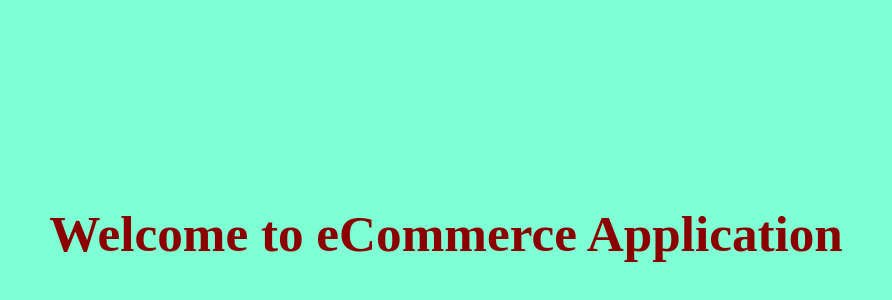
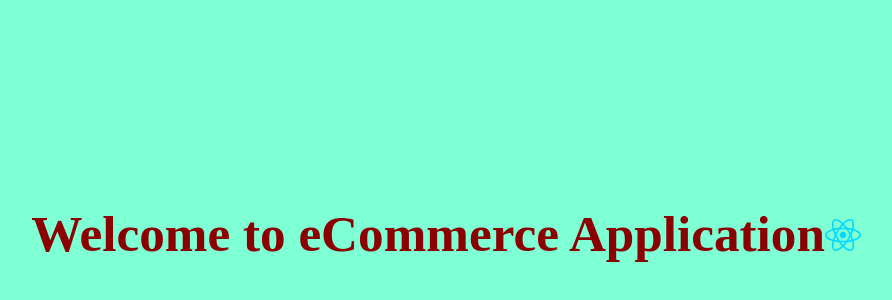
Before and after one commit to Kaelns/eCommerce-Frontend, a React (Vite) app: page / in a window 1280 px wide. Shown: the part 166-466 px from the top of the page, without its empty margins (194-1086 px from the left). Built offline with nearby package versions, Linux system fonts and the light colour scheme.

Commit message:
feat: setup file aliases

```diff
--- a/package.json
+++ b/package.json
@@ -25,6 +25,7 @@
   "devDependencies": {
     "@testing-library/jest-dom": "^6.4.2",
     "@testing-library/react": "^15.0.5",
+    "@types/node": "^20.12.8",
     "@types/react": "^18.2.66",
     "@types/react-dom": "^18.2.22",
     "@typescript-eslint/eslint-plugin": "^7.2.0",
--- a/src/App.tsx
+++ b/src/App.tsx
@@ -1,8 +1,14 @@
 import { ReactElement } from 'react';
 import classes from './App.module.css';
+import reactLogo from '@/assets/react.svg';
 
 function App(): ReactElement {
-  return <h1 className={classes.title}>Welcome to eCommerce Application</h1>;
+  return (
+    <h1 className={classes.title}>
+      Welcome to eCommerce Application
+      <img src={reactLogo} className="logo" alt="react logo" />
+    </h1>
+  );
 }
 
 export default App;
--- a/vite.config.ts
+++ b/vite.config.ts
@@ -1,6 +1,7 @@
 /// <reference types="vitest/config" />
 import { defineConfig } from 'vite'
 import react from '@vitejs/plugin-react'
+import path from "path"
 
 // https://vitejs.dev/config/
 export default defineConfig({
@@ -10,4 +11,11 @@ export default defineConfig({
     include: ["./src/**/*.test.{js, jsx, ts,tsx}", "./tests/**/*.test.{js, jsx, ts,tsx}"],
     environment: "jsdom"
   },
+  resolve: {
+    alias: {
+      "@": path.resolve(__dirname, "./src/"),
+      components: `${path.resolve(__dirname, "./src/components/")}`,
+      pages: path.resolve(__dirname, "./src/pages"),
+    },
+  },
 })
```
Also changed, not shown: tsconfig.json (+7 -1 lines), 1 other file (tests, documents, lock files or other folders).
